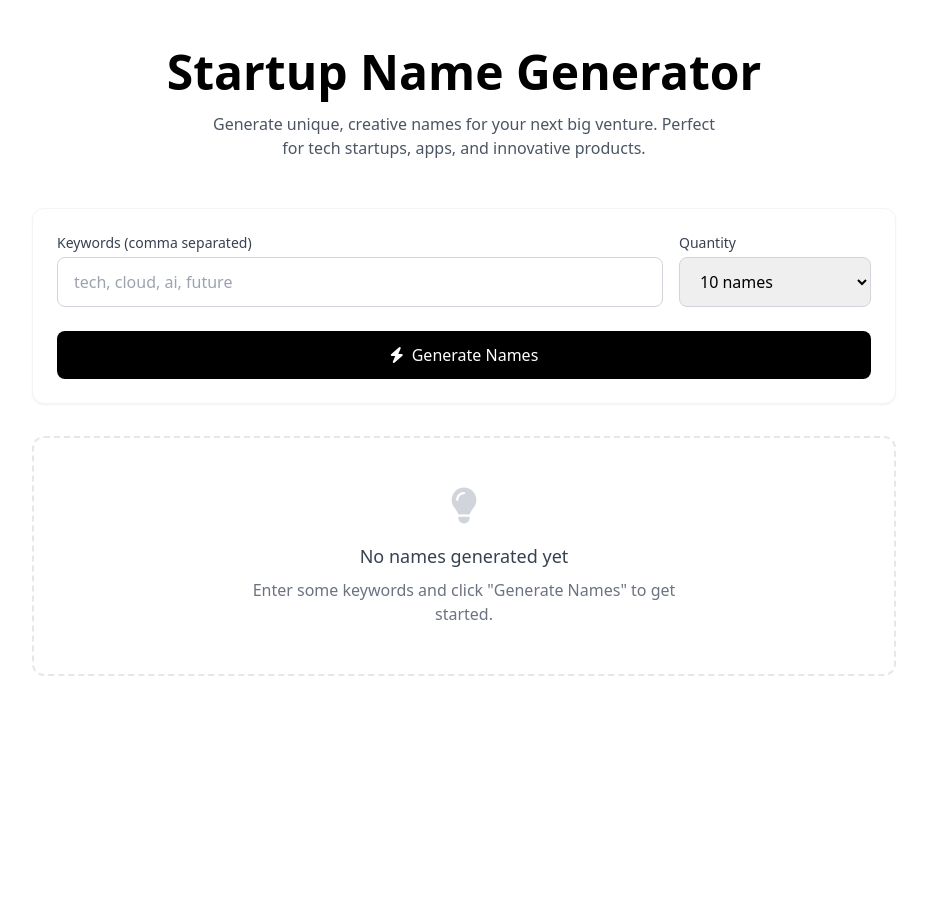
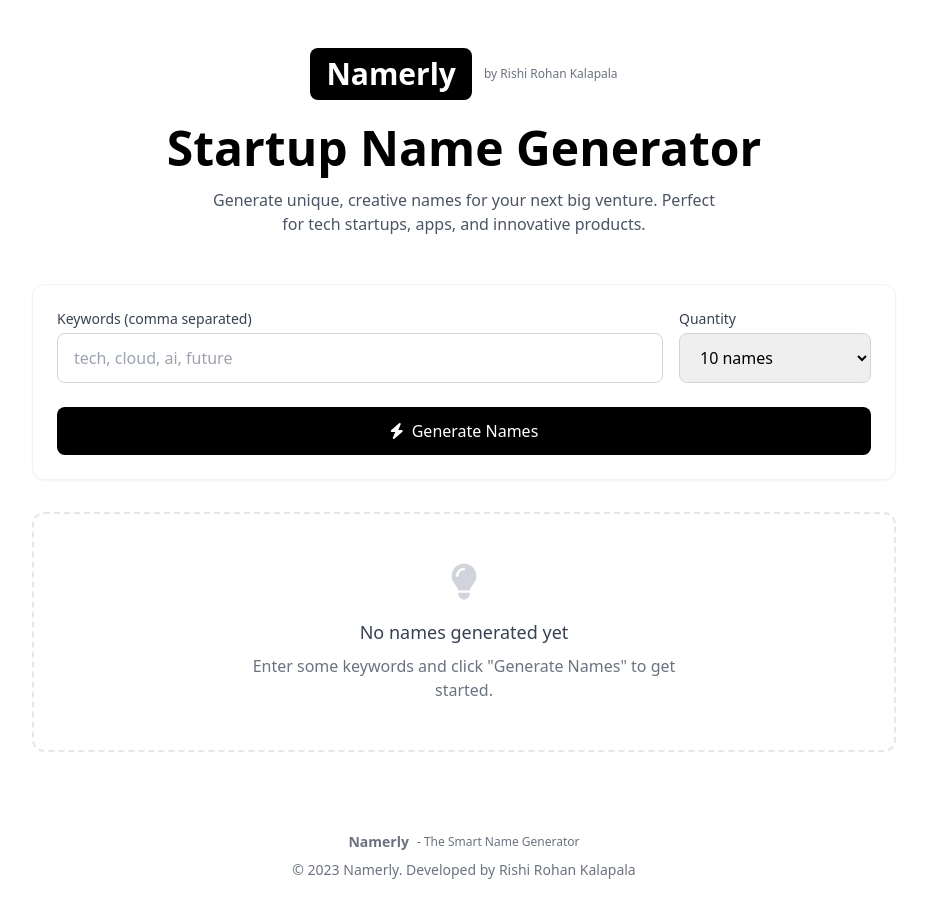
Before and after one commit to RishiRohanKalapala-cloud/Namerly, a plain HTML site: page index.html in a window 1280 px wide. Shown: the whole page, without its empty margins (176-1103 px from the left). Before the commit the page ends 800 px from the top, so only its background shows below. Drawn offline with nearby package versions, Linux system fonts and the light colour scheme.

Commit message:
Update index.html

```diff
--- a/index.html
+++ b/index.html
@@ -20,6 +20,10 @@
     <div class="container mx-auto px-4 py-12 max-w-4xl">
         <!-- Header -->
         <header class="text-center mb-12">
+            <div class="flex items-center justify-center gap-3 mb-6">
+                <div class="text-3xl font-bold bg-black text-white rounded-lg px-4 py-2">Namerly</div>
+                <div class="text-xs text-gray-500">by Rishi Rohan Kalapala</div>
+            </div>
             <h1 class="text-4xl md:text-5xl font-bold text-black mb-4">Startup Name Generator</h1>
             <p class="text-gray-600 max-w-lg mx-auto">Generate unique, creative names for your next big venture. Perfect for tech startups, apps, and innovative products.</p>
         </header>
@@ -70,6 +74,14 @@
             <p class="text-gray-500 max-w-md mx-auto">Enter some keywords and click "Generate Names" to get started.</p>
         </div>
     </div>
+
+    <footer class="text-center py-8 text-gray-500 text-sm">
+        <div class="flex items-center justify-center gap-2 mb-2">
+            <div class="font-bold">Namerly</div>
+            <div class="text-xs">- The Smart Name Generator</div>
+        </div>
+        <div>&copy; 2023 Namerly. Developed by Rishi Rohan Kalapala</div>
+    </footer>
 
     <script>
         document.addEventListener('DOMContentLoaded', function() {
```
